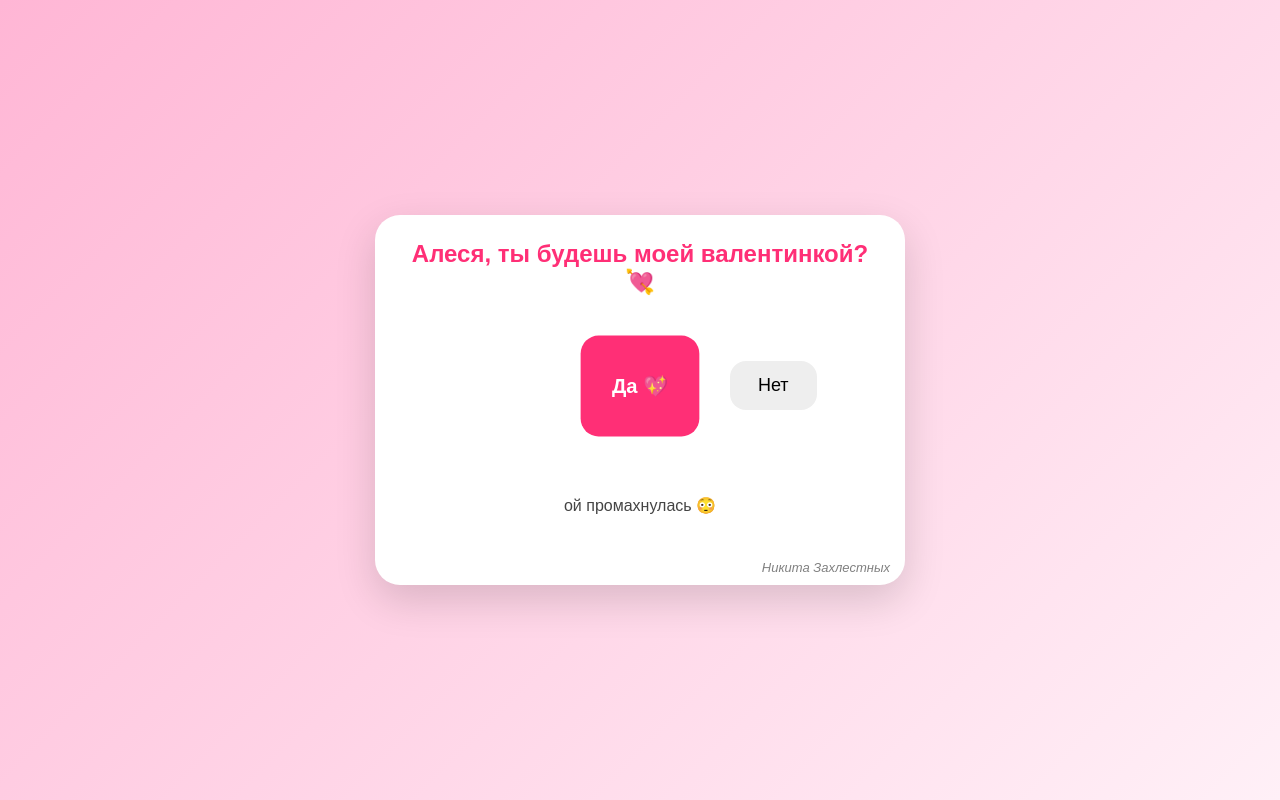
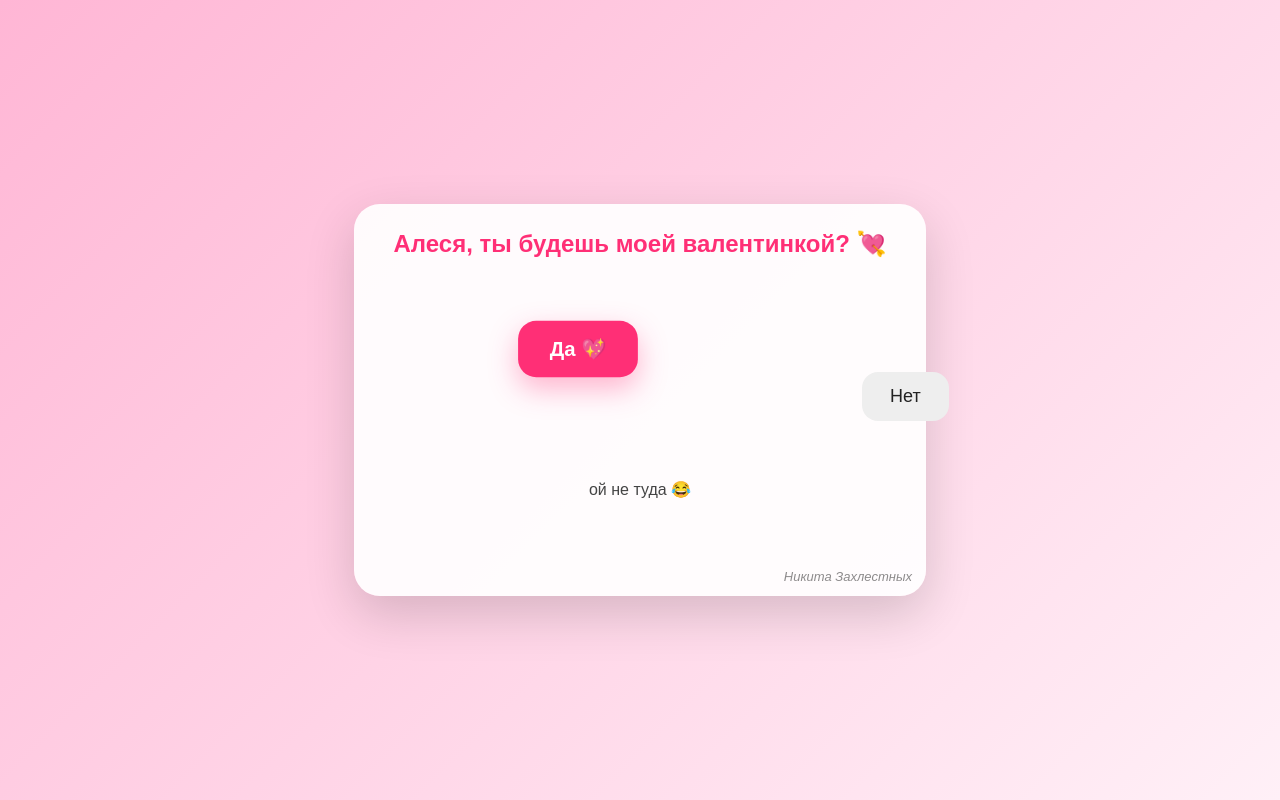
Before and after one commit to pablolxd4-sudo/valentine, a plain HTML site: page index.html in a window 1280 px wide. Drawn offline with Linux system fonts and the light colour scheme.

Commit message:
Update index.html

```diff
--- a/index.html
+++ b/index.html
@@ -4,205 +4,215 @@
   <meta charset="utf-8" />
   <meta name="viewport" content="width=device-width, initial-scale=1" />
   <title>Валентинка 💘</title>
-
   <style>
     body{
-      margin:0;
-      height:100vh;
-      display:flex;
-      justify-content:center;
-      align-items:center;
-      font-family: Arial, sans-serif;
-      overflow:hidden;
+      margin:0;height:100vh;display:flex;align-items:center;justify-content:center;
+      font-family:Arial,sans-serif;overflow:hidden;
       background: linear-gradient(135deg, #ffb6d5, #fff0f7);
     }
-
     .card{
-      width:min(480px, calc(100% - 30px));
-      height:320px;
-      background:white;
-      border-radius:25px;
-      padding:25px;
+      width:min(520px, calc(100% - 30px));
+      height:340px;
+      background:rgba(255,255,255,.92);
+      border-radius:26px;
+      padding:26px;
+      position:relative;
+      box-shadow:0 18px 50px rgba(0,0,0,.16);
       text-align:center;
+    }
+    h1{margin:0;color:#ff2f76;font-size:24px;}
+    .zone{
+      margin-top:46px;
+      height:120px;
       position:relative;
-      box-shadow:0 15px 40px rgba(0,0,0,0.15);
+      border-radius:18px;
     }
-
-    h1{
-      margin:0;
-      font-size:24px;
-      color:#ff2f76;
-    }
-
-    .buttons{
-      margin-top:45px;
-      display:flex;
-      justify-content:center;
-      gap:20px;
-      position:relative;
-      height:90px;
-    }
-
     button{
       padding:14px 28px;
       font-size:18px;
-      border:none;
-      border-radius:16px;
-      cursor:pointer;
-      transition:0.2s;
+      border:none;border-radius:16px;
+      cursor:pointer; user-select:none; touch-action:manipulation;
+      transition:transform .15s ease, filter .15s ease;
+    }
+    #yes{
+      background:#ff2f76;color:#fff;font-weight:800;
+      position:absolute; left:50%; transform:translateX(-115px);
+      top:20px; z-index:3;
+      box-shadow:0 10px 25px rgba(255,47,118,.35);
+    }
+    #no{
+      background:#eee;color:#222;
+      position:absolute; left:50%; transform:translateX(60px);
+      top:20px; z-index:2;
+    }
+    #result{margin-top:18px;min-height:30px;font-size:22px;font-weight:800;color:#ff2f76;}
+    #fun{margin-top:8px;min-height:22px;color:#444;}
+    .signature{
+      position:absolute;right:14px;bottom:12px;
+      font-size:13px;color:rgba(0,0,0,.45);font-style:italic;
       user-select:none;
     }
 
-    #yes{
-      background:#ff2f76;
-      color:white;
-      font-weight:bold;
-      z-index:2;
+    /* частицы */
+    .p{position:absolute;top:-30px;pointer-events:none;animation:fall 2.8s linear forwards;}
+    @keyframes fall{to{transform:translateY(115vh) rotate(720deg);opacity:0}}
+
+    /* финальный оверлей */
+    .overlay{
+      position:fixed;inset:0;display:none;
+      background:rgba(255,240,247,.72);
+      backdrop-filter: blur(6px);
+      align-items:center;justify-content:center;
+      z-index:999;
     }
-
-    #no{
-      background:#eee;
-      position:absolute;
-      left:55%;
-      top:0;
+    .overlay .big{
+      background:white;border-radius:26px;
+      padding:28px 26px;
+      box-shadow:0 20px 70px rgba(0,0,0,.22);
+      text-align:center;
+      width:min(560px, calc(100% - 24px));
     }
-
-    #result{
-      margin-top:25px;
-      font-size:22px;
-      font-weight:bold;
-      color:#ff2f76;
-      min-height:30px;
-    }
-
-    #funText{
-      margin-top:10px;
-      font-size:16px;
-      color:#444;
-      min-height:22px;
-    }
-
-    .signature{
-      position:absolute;
-      bottom:10px;
-      right:15px;
-      font-size:13px;
-      color:gray;
-      font-style:italic;
-    }
-
-    .confetti{
-      position:absolute;
-      top:-20px;
-      animation: fall 3s linear forwards;
-      pointer-events:none;
-    }
-
-    @keyframes fall{
-      to{
-        transform:translateY(110vh) rotate(720deg);
-        opacity:0;
-      }
-    }
+    .overlay h2{margin:0 0 10px;font-size:30px;color:#ff2f76;}
+    .overlay p{margin:0;font-size:18px;color:#333;}
   </style>
 </head>
-
 <body>
-  <div class="card">
+  <div class="card" id="card">
     <h1>Алеся, ты будешь моей валентинкой? 💘</h1>
 
-    <div class="buttons" id="zone">
+    <div class="zone" id="zone">
       <button id="yes">Да 💖</button>
       <button id="no">Нет</button>
     </div>
 
     <div id="result"></div>
-    <div id="funText"></div>
-
+    <div id="fun"></div>
     <div class="signature">Никита Захлестных</div>
   </div>
 
+  <div class="overlay" id="overlay">
+    <div class="big">
+      <h2>ПОЗДРАВЛЯЮ 💍💖</h2>
+      <p>Теперь вы официально <b>муж и жена</b> (по версии этого сайта) 😎</p>
+      <p style="margin-top:10px;">Нажми обновить страницу, если хочешь пройти испытание снова 😂</p>
+    </div>
+  </div>
+
   <script>
-    const yesBtn = document.getElementById("yes");
-    const noBtn = document.getElementById("no");
     const zone = document.getElementById("zone");
-
+    const yes = document.getElementById("yes");
+    const no = document.getElementById("no");
     const result = document.getElementById("result");
-    const funText = document.getElementById("funText");
+    const fun = document.getElementById("fun");
+    const overlay = document.getElementById("overlay");
 
     let yesScale = 1;
-    let counter = 0;
+    let tries = 0;
 
     const excuses = [
-      "ой промахнулась 😳",
-      "не туда жмёшь 😂",
+      "ой не туда 😂",
+      "кнопка «Нет» на перерыве 😴",
       "Алеся, ну пожалуйста 💖",
-      "нет кнопки нет 😈",
-      "ты серьёзно хочешь нажать 'Нет'?",
-      "я убегаю!!! 🏃‍♂️",
-      "ДА выбирай 😭",
-      "ну хватит уже 😂",
-      "последний шанс..."
+      "ты серьёзно? 😳",
+      "ну не нажимай 😭",
+      "я щас убегу!!! 🏃‍♂️",
+      "ДА выбирай 😈",
+      "последний шанс... ну давай 😅"
     ];
 
-    function moveNo(){
-      const rect = zone.getBoundingClientRect();
-
-      // двигаем только справа (не мешаем Да)
-      const minX = rect.width / 2;
-      const maxX = rect.width - noBtn.offsetWidth;
-      const maxY = rect.height - noBtn.offsetHeight;
-
-      const x = Math.random() * (maxX - minX) + minX;
-      const y = Math.random() * maxY;
-
-      noBtn.style.left = x + "px";
-      noBtn.style.top = y + "px";
-
-      // увеличиваем Да
-      yesScale += 0.12;
-      yesBtn.style.transform = `scale(${yesScale})`;
-
-      // меняем текст
-      funText.textContent = excuses[counter % excuses.length];
-      counter++;
+    // Запрещённая зона = прямоугольник вокруг кнопки "Да"
+    function getYesRectInZone() {
+      const zr = zone.getBoundingClientRect();
+      const yr = yes.getBoundingClientRect();
+      return {
+        left: yr.left - zr.left,
+        top: yr.top - zr.top,
+        right: yr.right - zr.left,
+        bottom: yr.bottom - zr.top
+      };
     }
 
-    // ПК
-    noBtn.addEventListener("mouseenter", moveNo);
+    function intersects(a, b){
+      return !(a.right < b.left || a.left > b.right || a.bottom < b.top || a.top > b.bottom);
+    }
 
-    // Телефон
-    noBtn.addEventListener("touchstart", (e)=>{
-      e.preventDefault();
-      moveNo();
-    });
+    function moveNo(){
+      const zr = zone.getBoundingClientRect();
+      const bw = no.offsetWidth;
+      const bh = no.offsetHeight;
 
-    // конфетти
-    function confetti(){
-      for(let i=0;i<80;i++){
-        const c = document.createElement("div");
-        c.className="confetti";
-        c.textContent = Math.random()<0.5 ? "💖" : "🎉";
+      const padding = 8;
+      const maxX = zr.width - bw - padding;
+      const maxY = zr.height - bh - padding;
 
-        c.style.left = Math.random()*100 + "vw";
-        c.style.fontSize = (15+Math.random()*25)+"px";
-        c.style.animationDuration = (2+Math.random()*2)+"s";
+      const forbidden = getYesRectInZone();
+      // расширим запретную область, чтобы точно не налезало
+      const padF = 16;
+      const forbid = {
+        left: forbidden.left - padF,
+        top: forbidden.top - padF,
+        right: forbidden.right + padF,
+        bottom: forbidden.bottom + padF
+      };
 
-        document.body.appendChild(c);
-        setTimeout(()=>c.remove(),4000);
+      // пробуем найти позицию, которая не пересекается с "Да"
+      for(let i=0;i<60;i++){
+        const x = Math.floor(Math.random() * maxX) + padding;
+        const y = Math.floor(Math.random() * maxY) + padding;
+
+        const noRect = {left:x, top:y, right:x+bw, bottom:y+bh};
+        if(!intersects(noRect, forbid)){
+          no.style.left = x + "px";
+          no.style.top = y + "px";
+          break;
+        }
+      }
+
+      // растим "Да"
+      yesScale = Math.min(3.2, yesScale + 0.13);
+      yes.style.transform = `translateX(-115px) scale(${yesScale})`;
+
+      fun.textContent = excuses[tries % excuses.length];
+      tries++;
+    }
+
+    function boom(){
+      const emojis = ["💖","💘","💕","💗","💞","🎉","✨"];
+      for(let i=0;i<90;i++){
+        const p = document.createElement("div");
+        p.className="p";
+        p.textContent = emojis[Math.floor(Math.random()*emojis.length)];
+        p.style.left = (Math.random()*100) + "vw";
+        p.style.fontSize = (14 + Math.random()*22) + "px";
+        p.style.animationDuration = (2 + Math.random()*2) + "s";
+        document.body.appendChild(p);
+        setTimeout(()=>p.remove(), 4500);
       }
     }
 
-    yesBtn.addEventListener("click", ()=>{
-      result.textContent="Я ЗНАЛ!!! 💍💖";
-      funText.textContent="Теперь ты официально моя валентинка 😎";
-      confetti();
+    function dodge(e){
+      if(e && e.type === "touchstart") e.preventDefault();
+      moveNo();
+    }
 
-      noBtn.style.display="none";
-      yesBtn.textContent="💘 УРААА!";
+    no.addEventListener("mouseenter", dodge);
+    no.addEventListener("touchstart", dodge, {passive:false});
+    no.addEventListener("focus", dodge);
+
+    yes.addEventListener("click", ()=>{
+      result.textContent = "Я ЗНАЛ!!! 💍💖";
+      fun.textContent = "Официально: «Нет» отменяется 😂";
+      boom();
+
+      no.style.display = "none";
+      yes.textContent = "МЫ ЖЕНАТЫ 😎";
+      yes.style.transform = `translateX(-115px) scale(3.2)`;
+
+      setTimeout(()=>{ overlay.style.display="flex"; }, 700);
     });
 
-    window.onload = moveNo;
+    window.addEventListener("load", ()=>{ moveNo(); });
+    window.addEventListener("resize", ()=>{ moveNo(); });
   </script>
 </body>
 </html>
```
